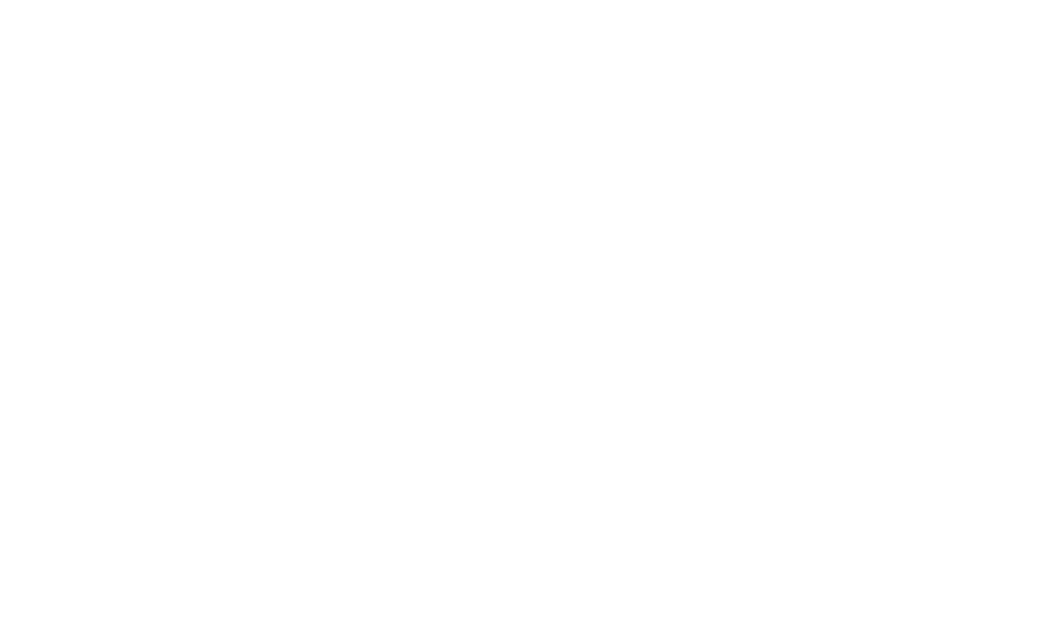
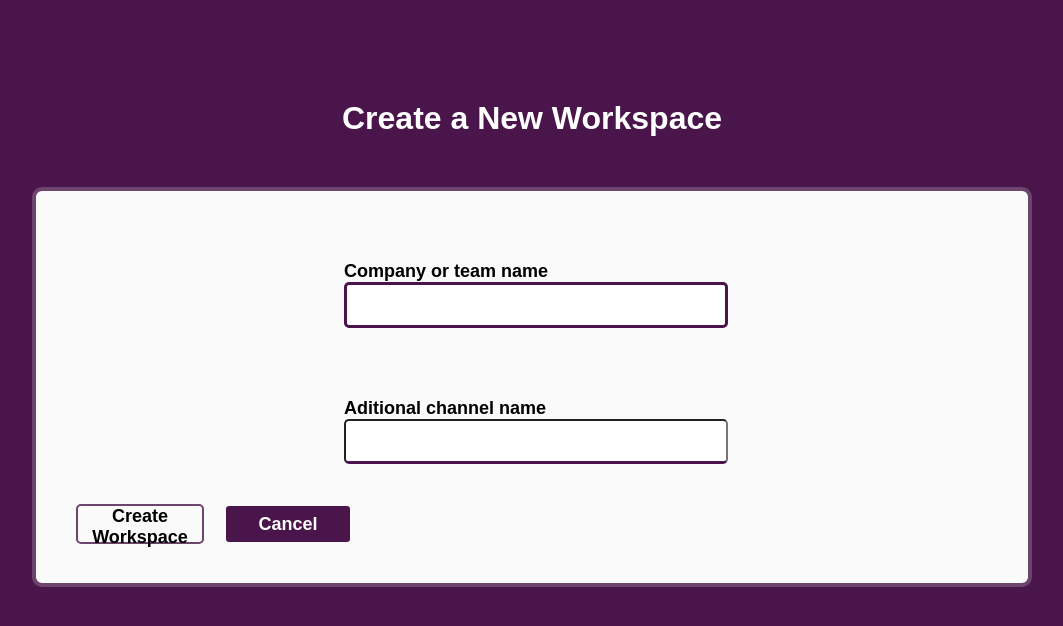
Before and after one commit to LucasNageI/Slack-Clon, a React (Vite) app: page /CreateWorkspace in a window 1280 px wide. Before the commit this address had no page. Shown: the top 626 px of the page, without its empty margins (108-1171 px from the left). Built offline with nearby package versions, Linux system fonts and the light colour scheme.

Commit message:
screen de create workspace

```diff
--- a/src/App.jsx
+++ b/src/App.jsx
@@ -1,6 +1,7 @@
 import React from 'react'
 import { Route, Routes } from 'react-router-dom'
 import { Home } from './Screens/Home'
+import { CreateWorkspace } from './Screens/CreateWorkspace'
 
 const MOOK = {
     "user_info": {
@@ -63,7 +64,8 @@
   return (
     <Routes>
         <Route element={<Home/>} path='/'></Route>
-        <Route element={<Home/>} path='/Screens/Home'></Route>
+        <Route element={<Home/>} path='/Home'></Route>
+        <Route element={<CreateWorkspace/>} path='/CreateWorkspace'></Route>
     </Routes>
   )
 }
--- a/src/Components/Home/Footer.css
+++ b/src/Components/Home/Footer.css
@@ -59,7 +59,6 @@
 .legal-section-links {
     text-decoration: none;
     color: #757575;
-    color: #757575;
     font-size: 14px;
 }
 
@@ -72,3 +71,9 @@
     color: #757575;
     font-size: 14px;
 }
+
+@media (max-width: 1250px) {
+    .legal-section {
+        width: 1000px;
+    }
+}
--- a/src/Components/Home/Header.css
+++ b/src/Components/Home/Header.css
@@ -11,6 +11,7 @@
     align-items: center;
     justify-content: space-between;
     width: 1400px;
+    margin: 0 50px;
 }
 
 .nav-list {
@@ -52,6 +53,7 @@
 }
 
 .create-workspace-btn {
+    text-decoration: none;
     background-color: white;
     padding: 15px;
     border-radius: 5px;
@@ -67,3 +69,16 @@
     outline: 2px solid #744477;
     border: 3px solid #8b638f;
 }
+
+@media (max-width: 1250px) {
+    .talk-to-sales {
+        display: none;
+    }
+
+}
+
+@media (max-width: 1000px) {
+    .talk-to-sales {
+        display: none;
+    }
+}
--- a/src/Components/Home/Header.jsx
+++ b/src/Components/Home/Header.jsx
@@ -1,5 +1,6 @@
 import React from 'react'
 import "./Header.css"
+import { Link } from 'react-router-dom'
 
 export const Header = () => {
     return (
@@ -16,7 +17,7 @@
                 <ul className='btn-list'>
                     <li className='search'><button className='btn'><i className="bi bi-search"></i></button></li>
                     <li><button className='talk-to-sales'>TALK TO SALES</button></li>
-                    <li><button className='create-workspace-btn'>CREATE A NEW WORKSPACE</button></li>
+                    <li><Link to={"/CreateWorkspace"} className='create-workspace-btn'>CREATE A NEW WORKSPACE</Link></li>
                 </ul>
             </nav>
         </header>
--- a/src/Components/Home/Main.css
+++ b/src/Components/Home/Main.css
@@ -106,3 +106,8 @@
     font-size: 18px;
     border-bottom: 2px solid #58b6e4;
 }
+
+
+@media (max-width: 1250px) {
+
+}
--- a/src/Components/Home/Main.jsx
+++ b/src/Components/Home/Main.jsx
@@ -1,8 +1,10 @@
 import React from 'react'
 import "./Main.css"
 import { Workspaces } from './Workspaces'
+import { Link } from 'react-router-dom'
 
 const local_mook = JSON.parse(localStorage.getItem("MOOK"))
+
 
 
 export const Main = () => {
@@ -30,7 +32,7 @@
                                 </div>
                             </div>
                             <div className='launch-slack-container'>
-                                <button className='launch-slack-btn'>LAUNCH SLACK</button>
+                                <Link to={"/CreateWorkspace"} className='launch-slack-btn'>LAUNCH SLACK</Link>
                             </div>
                         </div>
                     </div>
@@ -42,7 +44,7 @@
                 </div>
                 <div className='span-btn-container'>
                     <span className='want-to-switch-team-span'>Want to use Slack with a different team?</span>
-                    <button className='create-workspace-btn'>CREATE A NEW WORKSPACE</button>
+                    <Link to={"/CreateWorkspace"} className='create-workspace-btn'>CREATE A NEW WORKSPACE</Link>
                 </div>
             </div>
             <div className='change-account-container'>
--- a/src/Components/Home/Workspaces.css
+++ b/src/Components/Home/Workspaces.css
@@ -22,6 +22,7 @@
 }
 
 .launch-slack-btn {
+    text-decoration: none;
     color: white;
     font-weight: 800;
     border-radius: 5px;
--- a/src/Components/Home/Workspaces.jsx
+++ b/src/Components/Home/Workspaces.jsx
@@ -1,5 +1,6 @@
 import React from 'react'
 import "./Workspaces.css"
+import { Link } from 'react-router-dom'
 
 export const Workspaces = ({ workspace }) => {
     const workspaces_array = workspace.map((workspace) => {
@@ -15,7 +16,7 @@
                     </div>
                 </div>
                 <div className='launch-slack-container'>
-                    <button className='launch-slack-btn'>LAUNCH SLACK</button>
+                <Link to={"/Workspace" + workspace.id} className='launch-slack-btn'>LAUNCH SLACK</Link>
                 </div>
             </div>
         )
--- /dev/null
+++ b/src/Screens/CreateWorkspace.css
@@ -0,0 +1,104 @@
+.create-workspace-form-container {
+    height: 100vh;
+    background-color: #4a154b;
+    display: flex;
+    flex-direction: column;
+    align-items: center;
+}
+
+.title {
+    color: white;
+    margin-top: 100px;
+}
+
+.create-workspace {
+    margin-top: 50px;
+    width: 1000px;
+    height: 50vh;
+    background-color: #fafafa;
+    border: 4px solid #6d446d;
+    border-radius: 10px;
+    display: flex;
+    flex-direction: column;
+    justify-content: space-between;
+}
+
+.inputs-container {
+    width: 1000px;
+    display: flex;
+    flex-direction: column;
+    align-items: center;
+}
+
+.label {
+    font-size: 18px;
+    font-weight: 800;
+}
+
+.workspace-name-container{
+    display: flex;
+    flex-direction: column;
+    margin-top: 70px;
+}
+
+.workspace-name {
+    width: 30vw;
+    height: 5vh;
+    padding: 20px;
+    font-size: 20px;
+    border: 3px solid #4a154b;
+    border-radius: 5px;
+}
+
+.channel-name-container {
+    display: flex;
+    flex-direction: column;
+    margin-top: 70px;
+}
+
+.channel-name {
+    width: 30vw;
+    height: 5vh;
+    padding: 20px;
+    font-size: 20px;
+    border-bottom: 3px solid #4a154b;
+    border-radius: 5px;
+}
+
+.btn-container {
+    margin-top: 20px;
+    display: flex;
+    gap: 20px;
+    margin: 40px;
+}
+
+.confirm-workspace {
+    font-size: 18px;
+    font-weight: 800;
+    width: 10vw;
+    height: 5vh;
+    border-radius: 5px;
+    background-color: #fafafa;
+    border: 2px solid #6d446d;
+    transition: all 0.5 ease;
+}
+
+.confirm-workspace:hover {
+    border: 4px solid #6d446d;
+}
+
+.cancel-workspace {
+    display: flex;
+    align-items: center;
+    justify-content: center;
+    text-decoration: none;
+    background-color: #6d446d;
+    font-size: 18px;
+    font-weight: 800;
+    color: white;
+    width: 10vw;
+    height: 5vh;
+    border-radius: 5px;
+    background-color: #4a154b;
+    border: 2px solid #fafafa;
+}
--- /dev/null
+++ b/src/Screens/CreateWorkspace.jsx
@@ -0,0 +1,27 @@
+import React from 'react'
+import "./CreateWorkspace.css"
+import { Link } from 'react-router-dom'
+
+export const CreateWorkspace = () => {
+    return (
+        <main className='create-workspace-form-container'>
+            <h1 className='title'>Create a New Workspace</h1>
+            <form className='create-workspace'>
+                <div className='inputs-container'>
+                    <div className='workspace-name-container'>
+                        <label className='label' htmlFor="workspace-name">Company or team name</label>
+                        <input className='workspace-name' name='workspace-name' type="text" />
+                    </div>
+                    <div className='channel-name-container'>
+                        <label className='label' htmlFor="channel-name">Aditional channel name</label>
+                        <input className='channel-name' name='channel-name' type="text" />
+                    </div>
+                </div>
+                    <div className='btn-container'>
+                    <button className='confirm-workspace' type='submit'>Create Workspace</button>
+                    <Link to={"/Home"} className='cancel-workspace' type='submit'>Cancel</Link>
+                </div>
+            </form>
+        </main>
+    )
+}
--- a/style.css
+++ b/style.css
@@ -3,5 +3,4 @@
     margin: 0;
     padding: 0;
     font-family: sans-serif;
-
 }
```
